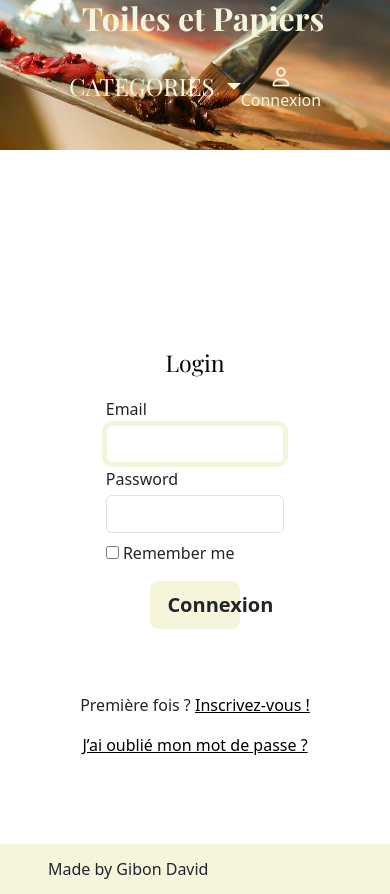
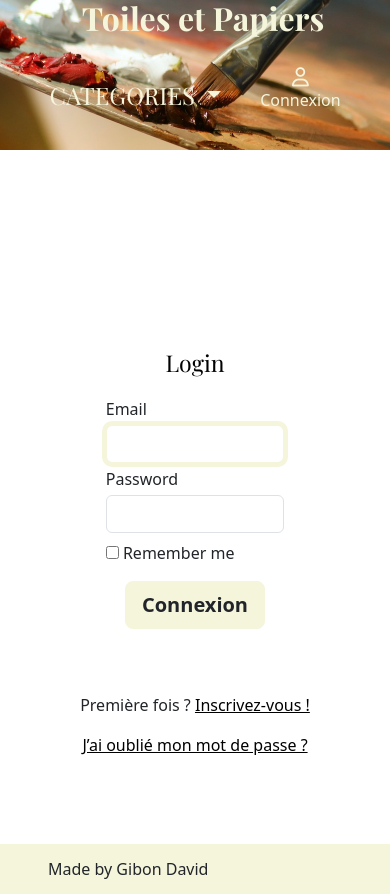
Before and after one commit to Davidgbn33/Galerie, a Symfony app: template templates/security/login.html.twig in a window 390 px wide. Run offline with Twig, Linux system fonts and the light colour scheme; the template is opened without the code that fills it, so the values that code supplies are empty; style sheets or scripts are compiled from the project's sources; some libraries are stand-ins or nearby versions.

Commit message:
add corection css and orthographe

```diff
--- a/assets/styles/modules/navbar.scss
+++ b/assets/styles/modules/navbar.scss
@@ -142,4 +142,10 @@
   .navbar-brand{
   --bs-navbar-brand-margin-end: 0;
   }
+  .te-tel-position{
+    display: flex;
+    flex-direction: column;
+    margin-right: 39px;
+    margin-top: 17PX;
+  }
 }
--- a/templates/base.html.twig
+++ b/templates/base.html.twig
@@ -17,6 +17,7 @@
         {% block javascripts %}
             {{ encore_entry_script_tags('app') }}
         {% endblock %}
+
     </head>
     <body>
     {% include "includes/_navbar.html.twig" %}
--- a/templates/includes/_formComment.html.twig
+++ b/templates/includes/_formComment.html.twig
@@ -2,7 +2,7 @@
     <div class="container w-md-75 te-w-90 p-0 m-0">
         <h3>
             <span class="te-fs-2" id="comment-count">{{ paint.comment |length }}</span> commentaire(s)
-        <p class="te-fs-12">(si vous souhaitez laiiser un commentaire, vous devez être connecté)</p>
+        <p class="te-fs-12">(si vous souhaitez laiser un commentaire, vous devez être connecté)</p>
         </h3>
         {% if app.user %}
         <hr class="mt-0">
--- a/templates/includes/_navbar.html.twig
+++ b/templates/includes/_navbar.html.twig
@@ -6,6 +6,7 @@
         </a>
         <div class="collapse navbar-collapse te-grid-content" id="navbarSupportedContent">
                 <ul class="navbar-nav me-auto mb-2 mb-lg-0">
+            <div class="te-tel-position">
                     {% if is_granted('ROLE_ADMIN') %}
                         <li class="nav-item m-auto">
                             <a class="te-a te-font-dropdown text-decoration-none me-3"
@@ -29,6 +30,7 @@
                             {% endfor %}
                         </ul>
                     </li>
+            </div>
                 </ul>
 
 
@@ -52,5 +54,4 @@
             {% endif %}
         </div>
     </div>
-    </img>
 </nav>
--- a/templates/security/login.html.twig
+++ b/templates/security/login.html.twig
@@ -36,7 +36,7 @@
                 </div>
 
                 <div class="d-flex justify-content-center">
-                    <button class="btn btn-lg te-btn w-50" type="submit">
+                    <button class="btn btn-lg te-btn" type="submit">
                         Connexion
                     </button>
                 </div>
```
Lines whose indentation alone changed are shown as unchanged.
